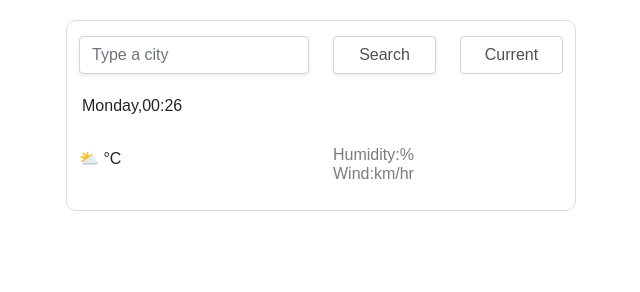
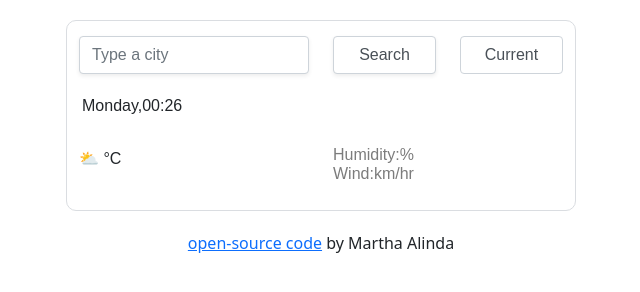
Before and after one commit to marthaalinda/my-weather-app2, a plain HTML site: page index.html in a window 1280 px wide. Shown: the whole page, without its empty margins (319-959 px from the left). Drawn offline with nearby package versions, Linux system fonts and the light colour scheme; no server answers.

Commit message:
Add a link to GitHub

```diff
--- a/index.html
+++ b/index.html
@@ -72,4 +72,7 @@
 
     <script src="src/index.js"></script>
   </body>
+  <div class="link">
+    <a href="https://github.com/marthaalinda/my-weather-app2">open-source code</a> by Martha Alinda
+  </div>
 </html>
--- a/src/style.css
+++ b/src/style.css
@@ -105,3 +105,7 @@ ul {
   height: 19px;
   line-height: 1;
 }
+.link{
+  text-align: center;
+  display:block;
+}
```
